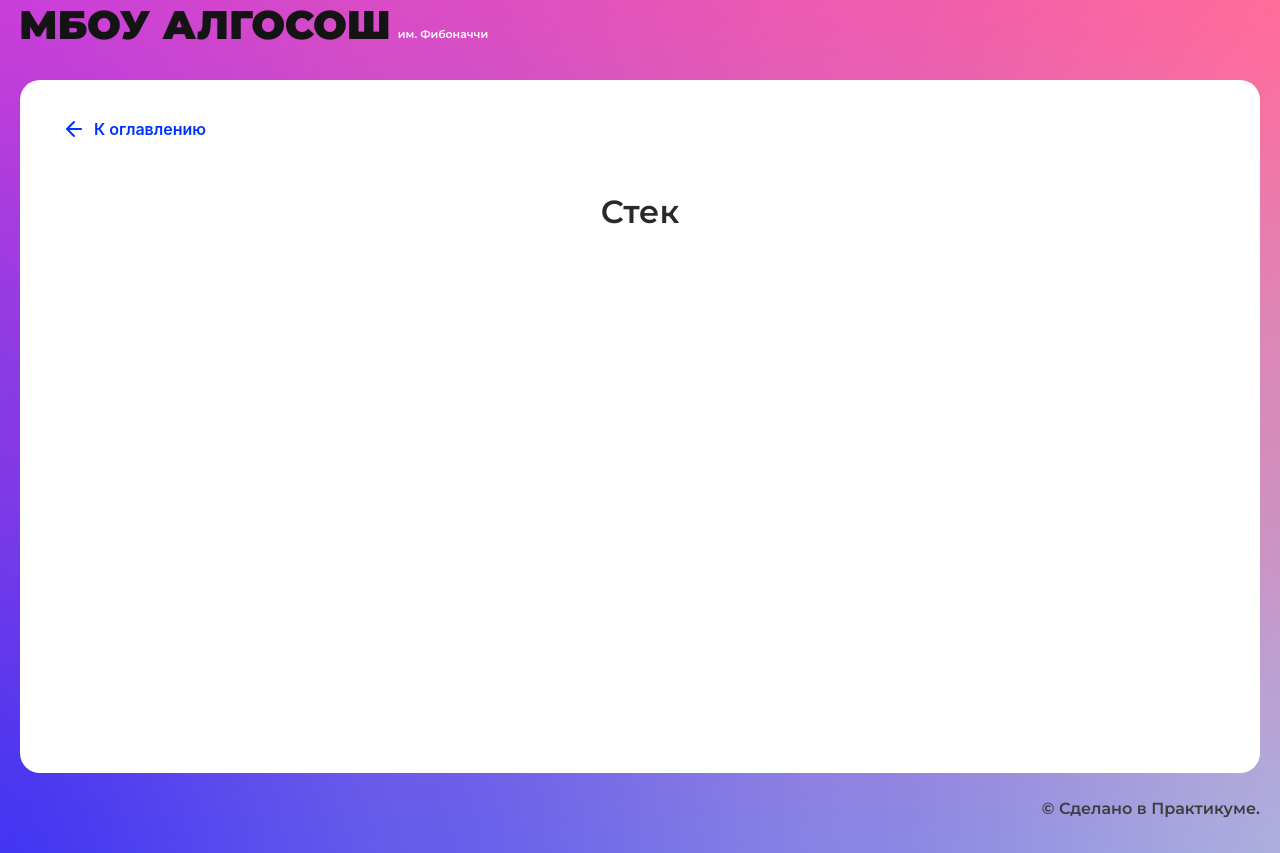
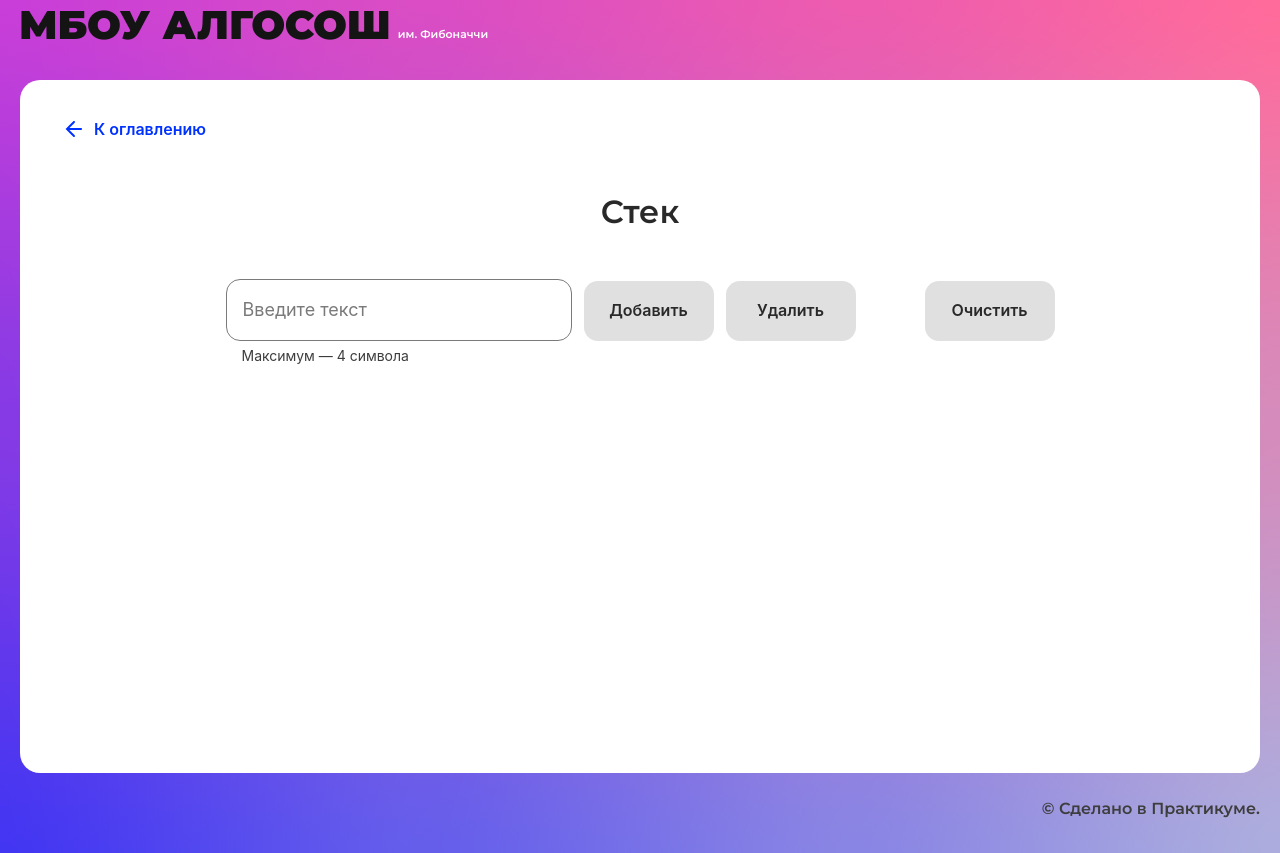
Before and after one commit to TolkinSL/algososh, a React (Create React App) app: page /stack in a window 1280 px wide. Built offline with nearby package versions, Linux system fonts and the light colour scheme.

Commit message:
Стек

```diff
--- a/src/components/fibonacci-page/fibonacci-page.tsx
+++ b/src/components/fibonacci-page/fibonacci-page.tsx
@@ -15,11 +15,11 @@ export const FibonacciPage: React.FC = () => {
         return new Promise(resolve => setTimeout(resolve, time));
     }
 
-    const onChangeInput = (e: React.ChangeEvent<HTMLInputElement>) => {
+    const changeInput = (e: React.ChangeEvent<HTMLInputElement>) => {
         setInputData(e.target.value)
     }
 
-    const onClickButton = async () => {
+    const clickButton = async () => {
         setLoader(true);
         const number = Number(inputData);
         const displayArray: number[] = [];
@@ -45,19 +45,17 @@ export const FibonacciPage: React.FC = () => {
     return (
         <SolutionLayout title="Последовательность Фибоначчи">
             <div className={styles.main}>
-                <Input
-                    placeholder="Введите число"
+                <Input placeholder="Введите число"
                        type="number"
                        min={1}
                        max={19}
                        maxLength={19}
                        isLimitText={true}
                        value={inputData}
-                    onChange={onChangeInput}
+                       onChange={changeInput}
                 />
-                <Button
-                    text="Развернуть"
-                    onClick={onClickButton}
+                <Button text="Развернуть"
+                        onClick={clickButton}
                         isLoader={loader}
                         disabled={!inputData || inputData === "" || Number(inputData) > 19 || Number(inputData) < 1}
                 />
--- a/src/components/sorting-page/sorting-page.tsx
+++ b/src/components/sorting-page/sorting-page.tsx
@@ -15,14 +15,14 @@ export const SortingPage: React.FC = () => {
     const [sortType, setSortType] = useState<"select" | "bubble">("select");
     const [displayData, setDisplayData] = useState<DisplayArray<number>>([]);
     const [loader, setLoader] = useState<"Ascending" | "Descending" | null>(null);
-    const [firstSelected, setFirstSelected] = useState<number | null>();
-    const [secondSelected, setSecondSelected] = useState<number | null>();
+    const [firstItem, setFirstItem] = useState<number | null>();
+    const [secondItem, setSecondItem] = useState<number | null>();
 
     function delay(time: number) {
         return new Promise(resolve => setTimeout(resolve, time));
     }
 
-    function swapArray<T extends string | number>(arr: DisplayArray<T>, first: number, second: number ) {
+    function swapArray<T extends string | number>(arr: DisplayArray<T>, first: number, second: number) {
         const temp = arr[first];
         arr[first] = arr[second];
         arr[second] = temp;
@@ -35,7 +35,7 @@ export const SortingPage: React.FC = () => {
         return Math.floor(rand);
     }
 
-    function randomArray(max: number = 17) {
+    function randomArr(max: number = 17) {
         const arraySize = random(3, max);
         const resultArray: DisplayArray<number> = [];
 
@@ -54,19 +54,19 @@ export const SortingPage: React.FC = () => {
         sortType === "select" ? sortSelect(Direction.Descending) : sortBubble(Direction.Descending);
     }
     const handleCreateArray = () => {
-        setDisplayData(randomArray());
+        setDisplayData(randomArr());
     }
     const sortSelect = async (type: Direction) => {
         let tempArray = displayData;
         let minIndex: number;
 
         for (let i = 0; i < tempArray.length; i++) {
-            setFirstSelected(i);
+            setFirstItem(i);
             minIndex = i;
             await delay(1000);
 
             for (let j = i + 1; j < tempArray.length; j++) {
-                setSecondSelected(j);
+                setSecondItem(j);
 
                 if (type === Direction.Ascending) {
                     minIndex = tempArray[minIndex].value < tempArray[j].value ? minIndex : j;
@@ -82,7 +82,7 @@ export const SortingPage: React.FC = () => {
             if (minIndex === i) {
                 tempArray[i].color = ElementStates.Modified;
             } else {
-                tempArray = swapArray(tempArray, i, minIndex );
+                tempArray = swapArray(tempArray, i, minIndex);
                 tempArray[i].color = ElementStates.Modified;
             }
 
@@ -90,8 +90,8 @@ export const SortingPage: React.FC = () => {
             await delay(1000);
         }
 
-        setFirstSelected(null);
-        setSecondSelected(null);
+        setFirstItem(null);
+        setSecondItem(null);
         setLoader(null);
     }
 
@@ -100,8 +100,8 @@ export const SortingPage: React.FC = () => {
 
         for (let i = 0; i < tempArray.length; i++) {
             for (let j = 0; j < tempArray.length - 1 - i; j++) {
-                setFirstSelected(j);
-                setSecondSelected(j + 1)
+                setFirstItem(j);
+                setSecondItem(j + 1)
                 if (type === Direction.Ascending) {
                     if (tempArray[j].value > tempArray[j + 1].value) {
                         tempArray = swapArray(tempArray, j, j + 1);
@@ -119,36 +119,36 @@ export const SortingPage: React.FC = () => {
             setDisplayData([...tempArray]);
         }
 
-        setFirstSelected(null);
-        setSecondSelected(null);
+        setFirstItem(null);
+        setSecondItem(null);
         setLoader(null);
     }
 
     useEffect(() => {
-        setDisplayData(randomArray());
+        setDisplayData(randomArr());
     }, []);
 
     return (
         <SolutionLayout title="Сортировка массива">
             <div className={styles.main}>
                 <div className={styles.radio}>
-                    <RadioInput label="Выбор" name="sortType" value="select" checked={sortType === "select"} onChange={() => {
+                    <RadioInput label="Выбор" name="sortType" value="select" checked={sortType === "select"}
+                                onChange={() => {
                                     setSortType("select")
                                 }}/>
-                    <RadioInput label="Пузырек" name="sortType" value="bubble" checked={sortType === "bubble"} onChange={() => {
+                    <RadioInput label="Пузырек" name="sortType" value="bubble" checked={sortType === "bubble"}
+                                onChange={() => {
                                     setSortType("bubble")
                                 }}/>
                 </div>
                 <div className={styles.buttons}>
-                    <Button
-                        text="По возрастанию"
+                    <Button text="По возрастанию"
                             sorting={Direction.Ascending}
                             isLoader={loader === "Ascending"}
                             onClick={handleAscending}
                             disabled={loader === "Descending"}
                     />
-                    <Button
-                        text="По убыванию"
+                    <Button text="По убыванию"
                             sorting={Direction.Descending}
                             isLoader={loader === "Descending"}
                             onClick={handleDescending}
@@ -166,7 +166,7 @@ export const SortingPage: React.FC = () => {
                     return (
                         <Column
                             index={Number(element.value)}
-                            state={firstSelected === index || secondSelected === index ? ElementStates.Changing : element.color}
+                            state={firstItem === index || secondItem === index ? ElementStates.Changing : element.color}
                             key={index}
                         />
                     )
--- /dev/null
+++ b/src/components/stack-page/stack-page.module.css
@@ -0,0 +1,32 @@
+.main {
+    max-width: 829px;
+    margin: 0 auto;
+    padding: 0 0 48px 0;
+    display: flex;
+    justify-content: space-between;
+    align-items: baseline;
+    gap: 50px;
+}
+
+.review {
+    margin: 0 auto;
+    padding: 0;
+    display: flex;
+    flex-direction: row;
+    justify-content: center;
+    align-items: baseline;
+    flex-wrap: wrap;
+    row-gap: 48px;
+    gap: 16px;
+    width: 90%;
+    max-height: 348px;
+}
+
+.buttons {
+    display: flex;
+    flex-direction: row;
+    align-items: baseline;
+    justify-content: center;
+    min-width: 630px;
+    gap: 12px;
+}
--- a/src/components/stack-page/stack-page.tsx
+++ b/src/components/stack-page/stack-page.tsx
@@ -1,10 +1,99 @@
-import React from "react";
-import { SolutionLayout } from "../ui/solution-layout/solution-layout";
+import React, {useState} from "react";
+import {SolutionLayout} from "../ui/solution-layout/solution-layout";
+import {ElementStates} from "../../types/element-states";
+
+import styles from "./stack-page.module.css";
+import {Button} from "../ui/button/button";
+import {Input} from "../ui/input/input";
+import {Circle} from "../ui/circle/circle";
+import StackArr from "./stack";
 
 export const StackPage: React.FC = () => {
-  return (
-    <SolutionLayout title="Стек">
+    const [stack,] = useState(() => new StackArr<string>());
+    const [inputData, setInputData] = useState<string>('');
+    const [displayData, setDisplayData] = useState<string[]>([]);
+    const [loader, setLoader] = useState<"add" | "del" | "clear" | null>(null);
+    const [itemShow, setItemShow] = useState<number | null>(null);
 
-    </SolutionLayout>
-  );
+    function delay(time: number) {
+        return new Promise(resolve => setTimeout(resolve, time));
+    }
+
+    const changeInput = (e: React.ChangeEvent<HTMLInputElement>) => {
+        setInputData(e.target.value)
+    }
+    const clickAdd = async () => {
+        if (inputData && inputData !== "") {
+            setLoader("add");
+            setItemShow(displayData.length);
+            stack.push(inputData);
+            setDisplayData([...stack.getItem()]);
+            setInputData('');
+            await delay(500);
+            setItemShow(null);
+            setLoader(null);
+        }
+    }
+    const clickDel = async () => {
+        if (displayData.length > 0) {
+            setLoader("del");
+            setItemShow(displayData.length - 1);
+            await delay(500);
+            setItemShow(null);
+            stack.pop();
+            setDisplayData([...stack.getItem()]);
+            setLoader(null);
+        }
+    }
+    const clickClear = async () => {
+        setLoader("clear");
+        stack.clear();
+        setDisplayData([]);
+        await delay(500);
+        setLoader(null);
+    }
+
+    return (
+        <SolutionLayout title="Стек">
+            <div className={styles.main}>
+                <div className={styles.buttons}>
+                    <Input maxLength={4}
+                           isLimitText={true}
+                           value={inputData}
+                           onChange={changeInput}
+                    />
+                    <Button text="Добавить"
+                            isLoader={loader === "add"}
+                            onClick={clickAdd}
+                            disabled={!inputData || inputData === ""}
+                    />
+                    <Button text="Удалить"
+                            isLoader={loader === "del"}
+                            onClick={clickDel}
+                            disabled={displayData.length === 0}
+                    />
+                </div>
+                <Button text="Очистить"
+                        isLoader={loader === "clear"}
+                        onClick={clickClear}
+                        disabled={displayData.length === 0}
+                />
+            </div>
+
+            <div className={styles.review}>
+                {displayData && displayData.map((element, index) => {
+                    return (
+                        <Circle
+                            state={itemShow === index ? ElementStates.Changing : ElementStates.Default}
+                            letter={element}
+                            key={index}
+                            index={index}
+                            head={index === displayData.length - 1 ? "top" : ""}
+                        />
+                    )
+                })}
+            </div>
+
+        </SolutionLayout>
+    );
 };
--- /dev/null
+++ b/src/components/stack-page/stack.ts
@@ -0,0 +1,39 @@
+type Stack<T> = {
+    push(item: T): void;
+    pop(): void;
+    getItem(): T[];
+    getSize(): number;
+    clear(): void;
+}
+
+export default class StackArr<T> implements Stack<T> {
+    head: number | null;
+    private container: T[] = [];
+
+    constructor() {
+        this.head = null;
+        this.container = [];
+    }
+
+    push(item: T) {
+        this.container.push(item);
+        this.head === null ? this.head = 0 : this.head++;
+    }
+
+    pop() {
+        this.container.pop();
+    }
+
+
+    getItem = () => {
+        return this.container;
+    }
+
+    getSize = () => {
+        return this.container.length;
+    }
+
+    clear() {
+        this.container = [];
+    }
+}
--- a/src/components/string/string.tsx
+++ b/src/components/string/string.tsx
@@ -19,11 +19,11 @@ export const StringComponent: React.FC = () => {
         return new Promise(resolve => setTimeout(resolve, time));
     }
 
-    const onChangeInput = (e: React.ChangeEvent<HTMLInputElement>) => {
+    const changeInput = (e: React.ChangeEvent<HTMLInputElement>) => {
         setInputData(e.target.value);
     }
 
-    function swapArray<T extends string | number>(arr: DisplayArray<T>, first: number, second: number ) {
+    function swapArray<T extends string | number>(arr: DisplayArray<T>, first: number, second: number) {
         const temp = arr[first];
         arr[first] = arr[second];
         arr[second] = temp;
@@ -31,7 +31,7 @@ export const StringComponent: React.FC = () => {
         return arr;
     }
 
-    const onClickButton = async () => {
+    const clickButton = async () => {
         setLoader(true);
 
         let index: number | undefined;
@@ -74,13 +74,12 @@ export const StringComponent: React.FC = () => {
                 <Input maxLength={11}
                        isLimitText={true}
                        value={inputData}
-                       onChange={onChangeInput}
+                       onChange={changeInput}
                 />
-                <Button
-                    text="Развернуть"
-                    onClick={onClickButton}
-                    isLoader={loader}
-                    disabled={!inputData || inputData.length < 1}
+                <Button text="Развернуть"
+                        onClick={clickButton}
+                        isLoader={loader}
+                        disabled={!inputData || inputData.length < 1}
                 />
             </div>
 
```
Also changed, not shown: src/components/queue-page/yandex.ts (added, +62 -0 lines), src/components/stack-page/yandex.ts (added, +37 -0 lines). Lines whose indentation alone changed are shown as unchanged.
